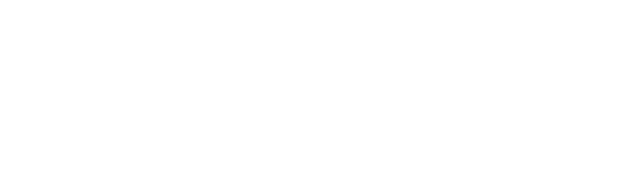
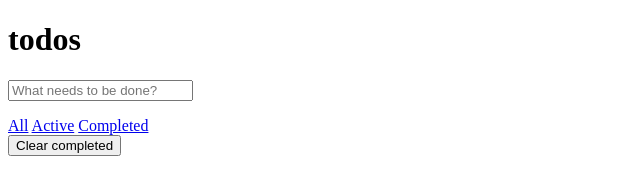
Before and after one commit to Karo129/todoLIST-2.0-JS, a plain HTML site: page index.html in a window 1280 px wide. Shown: the whole page, without its empty margins (0-640 px from the left). Drawn offline with Linux system fonts and the light colour scheme.

Commit message:
changed html i css

```diff
--- a/index.html
+++ b/index.html
@@ -1,16 +1,39 @@
 <!DOCTYPE html>
 <html lang="pl">
+
 <head>
     <meta charset="UTF-8">
     <meta http-equiv="X-UA-Compatible" content="IE=edge">
     <meta name="viewport" content="width=device-width, initial-scale=1.0">
     <title>To do list</title>
+    <link rel="preconnect" href="https://fonts.googleapis.com">
+    <link rel="preconnect" href="https://fonts.gstatic.com" crossorigin>
+    <link href="https://fonts.googleapis.com/css2?family=Lato&display=swap" rel="stylesheet">
 
 </head>
+
 <body>
-
-
-
+    <main class="todo">
+        <header class="header">
+            <h1>todos</h1>
+            <input type="text" class="new-todo" placeholder="What needs to be done?">
+        </header>
+        <section class="section">
+            <!-- <input id="toggle-all" class="toggle-all" type="checkbox">
+            <label for="toggle-all">Mark all as complete</label> -->
+            <ul class="todo-list"></ul>
+        </section>
+        <footer class="footer">
+            <span class="todos-counter"></span>
+            <div class="options">
+                <a href="#/" class="selected">All</a>
+                <a href="#/active">Active</a>
+                <a href="#/completed">Completed</a>
+            </div>
+            <button class="clear-completed">Clear completed</button>
+        </footer>
+    </main>
     <script src="./script.js"></script>
 </body>
+
 </html>
--- a/style.css
+++ b/style.css
@@ -0,0 +1,30 @@
+html,
+ body {
+    margin: 0;
+    padding: 0;
+}
+
+body{
+    font-family: 'Lato', sans-serif;
+    font-size: 1rem;
+    line-height: 1.4em;
+    background-color: #f5f5f5;
+    color: #4d4d4d;
+    min-width: 200px;
+    max-width: 500px;
+    margin: 0 auto;
+}
+
+
+.todo{
+    display: flex;
+    background-color: #fff;
+    margin: 130px 0 40px 0;
+
+}
+
+.todo h1{
+    display: flex;
+	text-align: center;
+	color: #78404026;
+}
```
